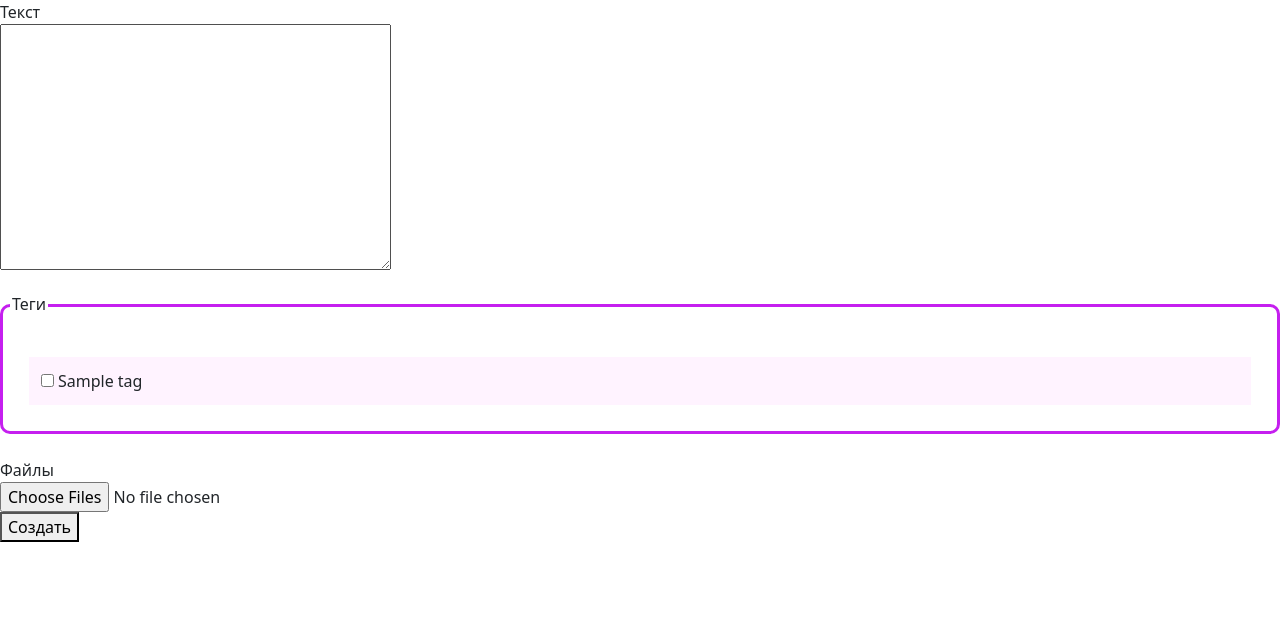
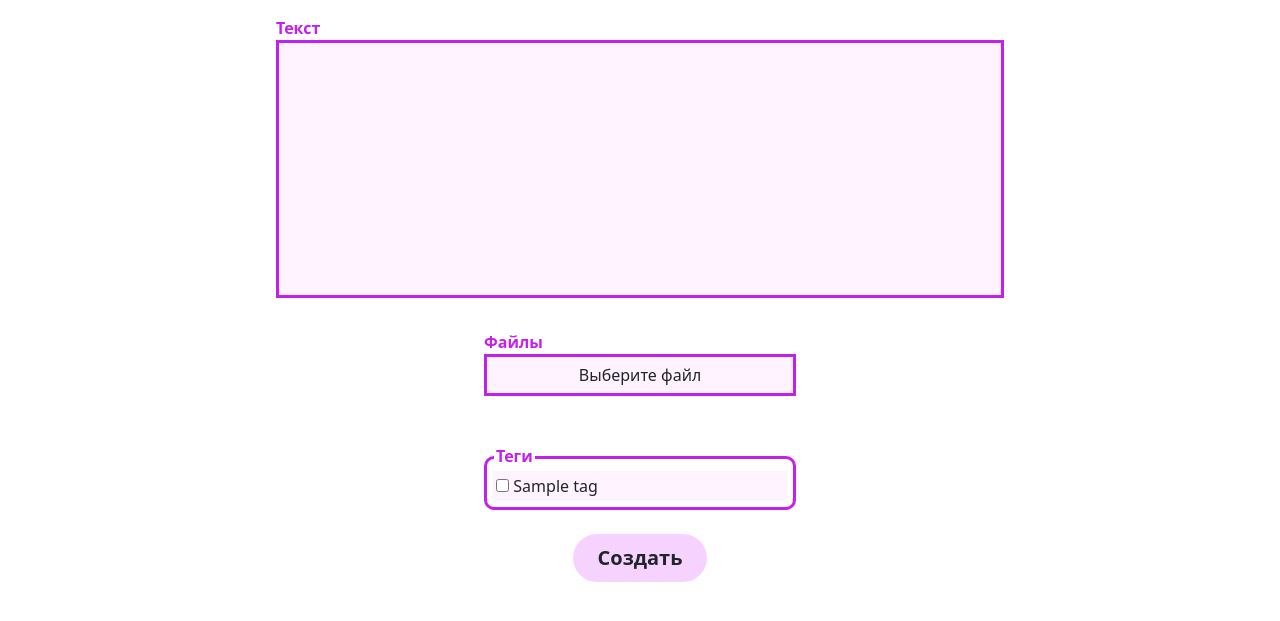
Before and after one commit to efsnail007/LMS_proj_news, a Django app: page /item/add/ in a window 1280 px wide. Shown: the top 621 px of the page. Run offline with Django 5.2, Linux system fonts and the light colour scheme; a user stored in the database is signed in; tables that the repository leaves empty hold one stand-in row (values such as "Sample post"); some libraries are stand-ins or nearby versions.

Commit message:
js for image and video view is done and also added some changes in style

```diff
--- a/src/news/item/forms.py
+++ b/src/news/item/forms.py
@@ -7,7 +7,7 @@ class MultipleFileInput(forms.ClearableFileInput):
 
 class MultipleFileField(forms.FileField):
     def __init__(self, *args, **kwargs):
-        kwargs.setdefault("widget", MultipleFileInput(attrs={'accept':'image/*,video/*'}))
+        kwargs.setdefault("widget", MultipleFileInput(attrs={'accept':'image/*,video/*', 'class': 'hidden-elem form-control border-3 rounded-0 field-style', 'id': 'id_photo'}))
         super().__init__(*args, **kwargs)
 
     def clean(self, data, initial=None):
@@ -20,9 +20,13 @@ class MultipleFileField(forms.FileField):
 
 
 class NewsCreationForm(forms.ModelForm):
+    def __init__(self, *args, **kwargs):
+        super().__init__(*args, **kwargs)
+        self.fields['text'].widget.attrs['class'] = 'form-control field-style border-3 rounded-0'
+
     class Meta:
         model = Item
-        fields = ['text', 'tags']
+        fields = ['text', 'files', 'tags']
         labels = {'text': 'Текст'}
     tags = forms.ModelMultipleChoiceField(queryset=Tags.objects.all(), widget=forms.CheckboxSelectMultiple, label='Теги', to_field_name='name')
     files = MultipleFileField(label='Файлы', required=False)
--- a/src/news/static/css/addition_to_bootstrap.css
+++ b/src/news/static/css/addition_to_bootstrap.css
@@ -37,7 +37,7 @@ input[type="checkbox"]{
     background-color: #FFF3FF;
 }
 
-.photo-border {
+.photo-border, .video-border {
     width: 100%;
     height: auto;
     object-fit: cover;
@@ -98,3 +98,7 @@ label[for="id_tags"] {
     object-fit: contain;
     max-height: 90%;
 }
+
+textarea {
+    resize: none;
+}
--- a/src/news/templates/item/create.html
+++ b/src/news/templates/item/create.html
@@ -1,19 +1,61 @@
 {% extends 'base/base.html' %}
+
+{% load static %}
 
 {% block title %} Создание новости {% endblock %}
 
 {% block content %}
-    <form method="post" enctype="multipart/form-data">
+    <form method="post" enctype="multipart/form-data" class="px-3">
         {% csrf_token %}
-        {% if field.errors %}
-                {% for error in field.errors %}
-                    {{ error }}
+        {% if form.errors %}
+            <ul class="list-group mx-auto col-md-7 col-lg-5 mb-3 mt-3">
+            {% for field in form %}
+                {% if field.errors %}
+                    {% for error in field.errors %}
+                        <li class="list-group-item list-group-item-danger">{{ error }}</li>
+                    {% endfor %}
+                {% endif %}
+            {% endfor %}
+            </ul>
+        {% endif %}
+        {% for field in form %}
+            <ul class="list-group mx-auto col-md-7 col-lg-5 mb-3">
+                {% for error in form.non_field_errors %}
+                    <li class="list-group-item list-group-item-danger">{{ error }}</li>
                 {% endfor %}
+            </ul>
+            {% if field.name == 'text' %}
+                <div class="form-group container mx-auto form-group col-md-6 col-lg-6 col-xl-7 mb-3 g-0">
+                    <label for="{{ field.auto_id }}" class="text-color"><b>{{ field.label }}</b></label>
+                    {{ field }}
+                </div>
+            {% elif field.name == 'files' %}
+                <div class="form-group container mx-auto form-group col-9 col-sm-6 col-md-4 col-lg-4 col-xl-3 mb-3 g-0">
+                    <div class="row align-items-center">
+                        <label for="id_photo" class="text-color"><b>{{ field.label }}</b>
+                            {{ field }}
+                            <span id="id_photo_" class="text-center button-bg form-control border-3 rounded-0 field-style">Выберите файл</span>
+                        </label>
+                    </div>
+                </div>
+                <div class="container mx-auto">
+                    <div class="row row-cols-1 row-cols-sm-2 row-cols-md-3 row-cols-lg-3 row-cols-xl-3 justify-content-center loaded-container">
+
+                    </div>
+                </div>
+            {% else %}
+                <div class="form-group container mx-auto form-group col-9 col-sm-6 col-md-4 col-lg-4 col-xl-3 mb-3 g-0">
+                    <label for="{{ field.auto_id }}" class="text-color"><b>{{ field.label }}</b></label>
+                    {{ field }}
+                </div>
             {% endif %}
-        {% for field in form %}
-            <label for="{{ field.auto_id }}">{{ field.label }}</label><br>
-            {{ field }}<br>
         {% endfor %}
-        <button type="submit">Создать</button>
+        <div class="container col-10 col-sm-6 col-md-4 col-xl-3 mx-auto my-4 d-flex justify-content-between align-items-center g-0">
+            <button type="submit" class="btn mx-auto px-4 btn-lg button-bg"><b>Создать</b></button>
+        </div>
     </form>
+    <div id="image-block-id" class="container-fluid hidden-elem mx-auto d-flex align-items-center align-self-center">
+        <img src="" id="image-block-photo-id" class="hidden-elem img-fluid mx-auto">
+    </div>
+    <script type="text/javascript" src="{% static 'js/js_for_image.js' %}"></script>
 {% endblock %}
--- a/src/news/templates/user_page/user_page_edit.html
+++ b/src/news/templates/user_page/user_page_edit.html
@@ -32,14 +32,13 @@
                         <input type="checkbox" name="photo-clear" id="photo-clear_id">
                     </div>
                 {% endif %}
-                <div class="container mx-auto form-group col-9 col-sm-6 col-md-4 col-lg-4 col-xl-3 mb-3 g-0">
+                <div class="container mx-auto form-group col-9 col-sm-6 col-md-4 col-lg-4 col-xl-3 mb-3 g-0 loaded-container">
                     <div class="row align-items-center">
                         <label class="text-color" for="id_photo"><b>Загружаемое изображение</b>
                             <input type="file" name="photo" accept="image/*" id="id_photo" class="hidden-elem">
                             <span id="id_photo_" class="text-center button-bg form-control border-3 rounded-0 field-style">Выберите файл</span>
                         </label>
                     </div>
-                    <img src="" id="load-photo" class="mt-2 hidden-elem img-thumbnail img-fluid rounded d-block">
                 </div>
             {% else %}
                 <div class="form-group col-9 col-sm-6 col-md-4 col-lg-4 col-xl-3 mx-auto mb-3 g-0">
```
Also changed, not shown: src/news/static/js/js_for_image.js (+55 -9 lines).
